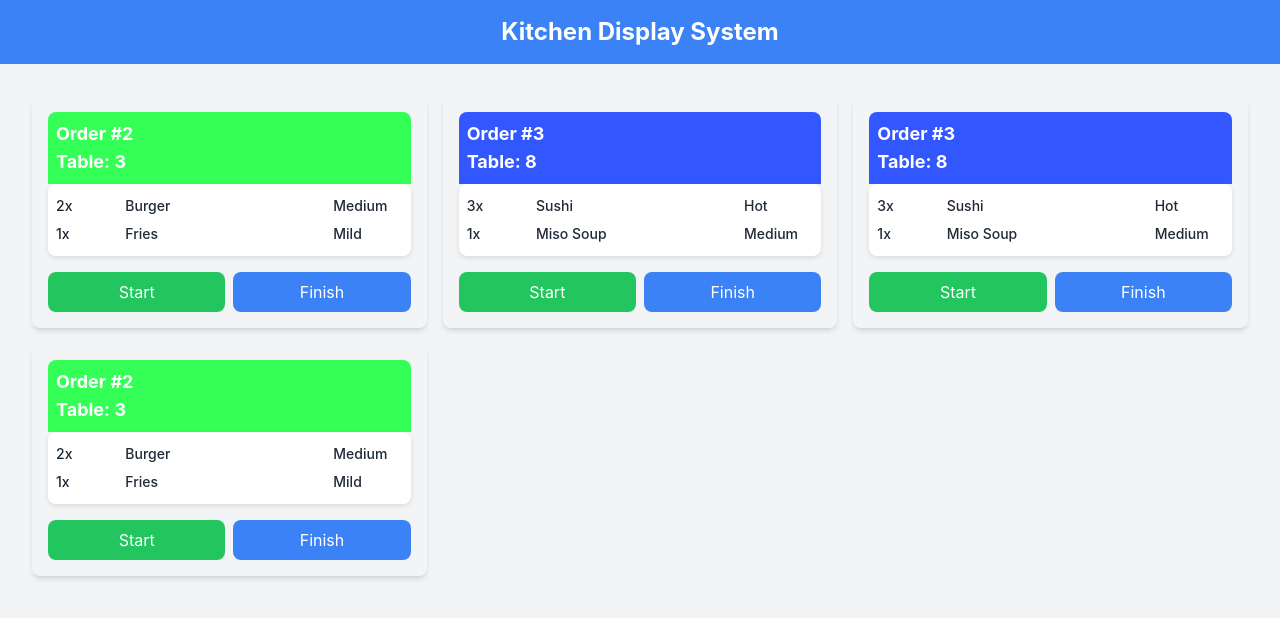
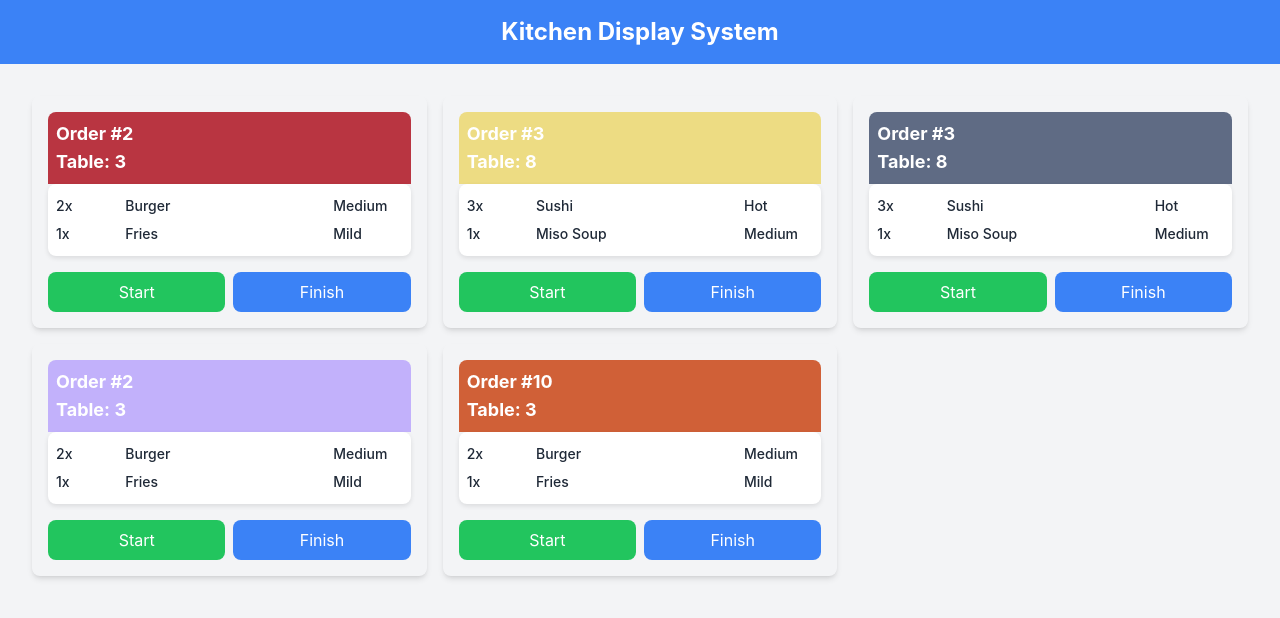
Before and after one commit to Peyond-iot/kitchenDisplaySystem, a React (Create React App) app: page / in a window 1280 px wide. Shown: the top 618 px of the page. Built offline with nearby package versions, Linux system fonts and the light colour scheme.

Commit message:
added function to generate random color

```diff
--- a/src/components/Ticket.js
+++ b/src/components/Ticket.js
@@ -1,6 +1,24 @@
-import React, { useState } from "react";
+import React, { useState, useEffect } from "react";
 
-const Ticket = ({ id, orderItems, tableNumber, color, onFinish }) => {
+const Ticket = ({ id, orderItems, tableNumber, onFinish }) => {
+  // Generate random color when the component mounts
+  const getRandomColor = () => {
+    const letters = "0123456789ABCDEF";
+    let color = "#";
+    for (let i = 0; i < 6; i++) {
+      color += letters[Math.floor(Math.random() * 16)];
+    }
+    return color;
+  };
+
+  // State for random color
+  const [color, setColor] = useState("");
+
+  // Set the random color when the component mounts
+  useEffect(() => {
+    setColor(getRandomColor());
+  }, []);
+
   // Handle ticket completion (optional functionality)
   const handleFinish = () => {
     if (onFinish) {
--- a/src/components/TicketList.js
+++ b/src/components/TicketList.js
@@ -10,7 +10,6 @@ const TicketList = () => {
         { quantity: 1, name: "Fries", spiceLevel: "Mild" },
       ],
       tableNumber: "3",
-      color: "#33FF57",
     },
     {
       id: 3,
@@ -19,7 +18,6 @@ const TicketList = () => {
         { quantity: 1, name: "Miso Soup", spiceLevel: "Medium" },
       ],
       tableNumber: "8",
-      color: "#3357FF",
     },
     {
       id: 3,
@@ -28,7 +26,6 @@ const TicketList = () => {
         { quantity: 1, name: "Miso Soup", spiceLevel: "Medium" },
       ],
       tableNumber: "8",
-      color: "#3357FF",
     },
     {
       id: 2,
@@ -37,7 +34,14 @@ const TicketList = () => {
         { quantity: 1, name: "Fries", spiceLevel: "Mild" },
       ],
       tableNumber: "3",
-      color: "#33FF57",
+    },
+    {
+      id: 10,
+      orderItems: [
+        { quantity: 2, name: "Burger", spiceLevel: "Medium" },
+        { quantity: 1, name: "Fries", spiceLevel: "Mild" },
+      ],
+      tableNumber: "3",
     },
   ];
 
```
